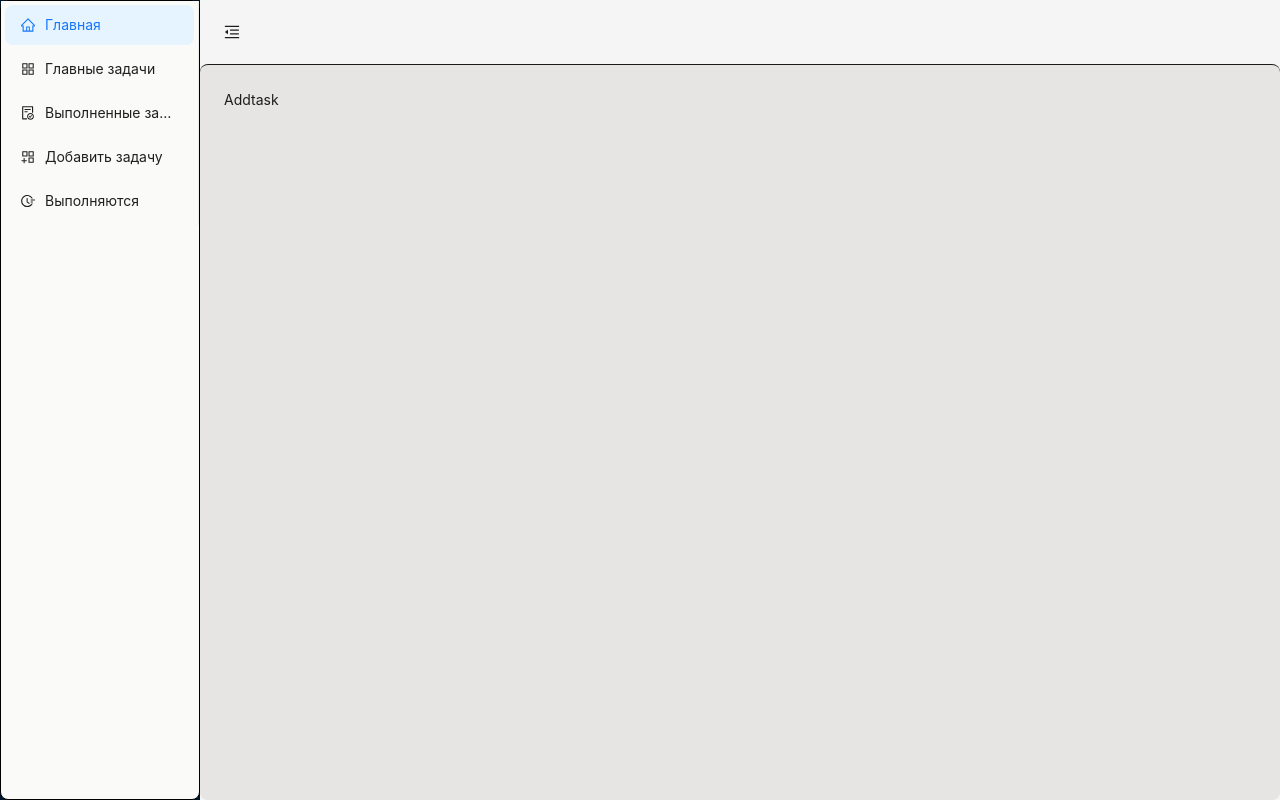
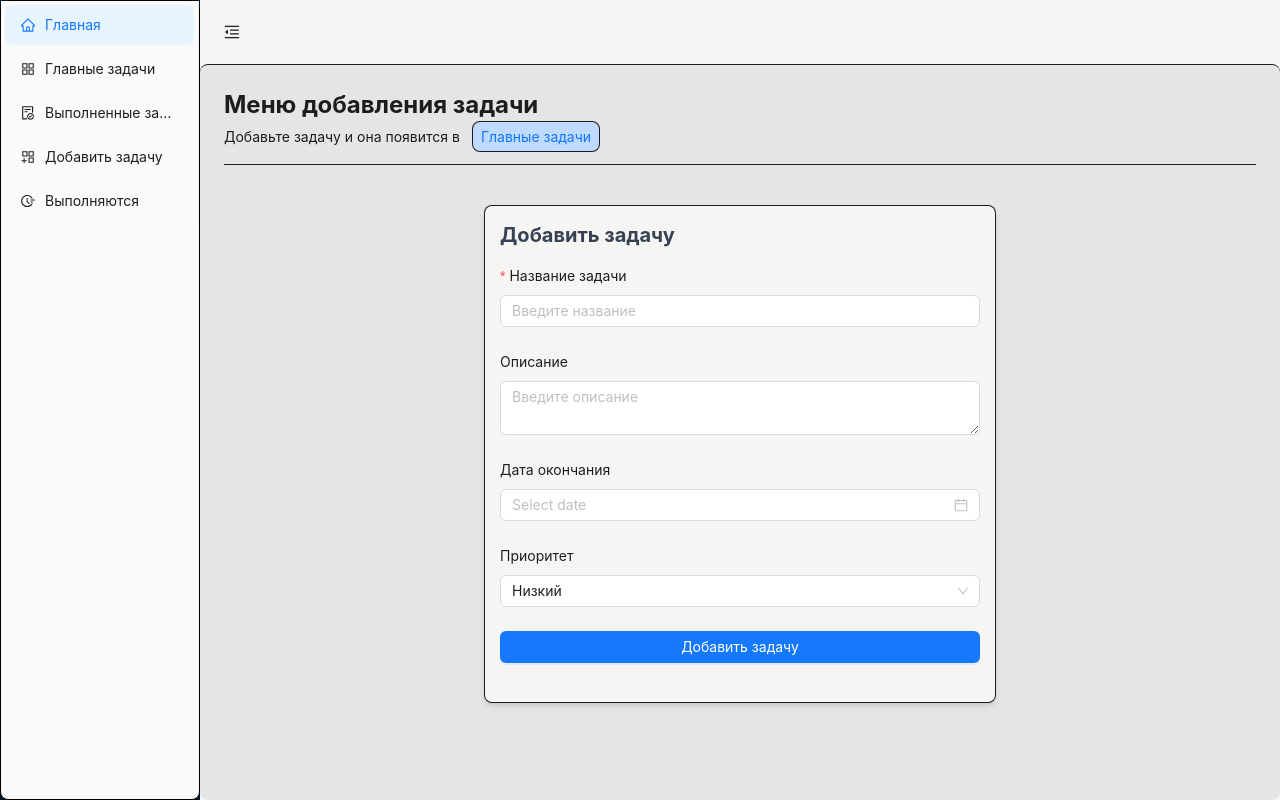
Before and after one commit to Ravil2/Task-manager, a React (Vite) app: page /add-task in a window 1280 px wide. Built offline with nearby package versions, Linux system fonts and the light colour scheme.

Commit message:
Добавил форму добавления задач

```diff
--- /dev/null
+++ b/src/components/AddTaskForm/AddTaskForm.jsx
@@ -0,0 +1,54 @@
+import React from "react";
+import { Form as AntForm, Input, Button, DatePicker, Select } from "antd";
+
+const AddTaskForm = () => {
+  const { Option } = Select;
+
+  return (
+    <>
+      <AntForm
+        layout="vertical"
+        className="bg-stone-100 rounded-lg shadow-md border"
+      >
+        <h2 className="text-xl font-bold mb-4 text-gray-700">
+          Добавить задачу
+        </h2>
+
+        <AntForm.Item
+          label="Название задачи"
+          name="title"
+          rules={[{ required: true, message: "Введите название задачи!" }]}
+        >
+          <Input placeholder="Введите название" className="border-gray-300" />
+        </AntForm.Item>
+
+        <AntForm.Item label="Описание" name="description">
+          <Input.TextArea
+            placeholder="Введите описание"
+            className="border-gray-300"
+          />
+        </AntForm.Item>
+
+        <AntForm.Item label="Дата окончания" name="dueDate">
+          <DatePicker className="w-full border-gray-300" />
+        </AntForm.Item>
+
+        <AntForm.Item label="Приоритет" name="priority">
+          <Select className="border-gray-300" defaultValue="low">
+            <Option value="low">Низкий</Option>
+            <Option value="medium">Средний</Option>
+            <Option value="high">Высокий</Option>
+          </Select>
+        </AntForm.Item>
+
+        <AntForm.Item>
+          <Button type="primary" htmlType="submit" className="w-full">
+            Добавить задачу
+          </Button>
+        </AntForm.Item>
+      </AntForm>
+    </>
+  );
+};
+
+export default AddTaskForm;
--- a/src/index.css
+++ b/src/index.css
@@ -15,3 +15,15 @@ body {
 .custom-sidebar {
   @apply bg-stone-50;
 }
+
+.link {
+  color: #000;
+}
+
+.link:hover {
+  color: #000;
+}
+
+.ant-form{
+  padding: 15px;
+}
--- a/src/pages/AddTask/AddTask.jsx
+++ b/src/pages/AddTask/AddTask.jsx
@@ -1,11 +1,29 @@
-import React from 'react'
+import React from "react";
+import { Link } from "react-router-dom";
+import Form from "../../components/AddTaskForm/AddTaskForm";
 
 const AddTask = () => {
   return (
-    <div>
-      Addtask
-    </div>
-  )
-}
+    <>
+      <div className="border-b pb-3">
+        <h1 className="text-xl sm:text-2xl font-bold">
+          Меню добавления задачи
+        </h1>
+        <p className="flex flex-wrap items-center gap-3">
+          Добавьте задачу и она появится в
+          <span className="bg-blue-200 border px-2 py-1 rounded-lg">
+            <Link to="/high-priority" className="text-black">
+              Главные задачи
+            </Link>
+          </span>
+        </p>
+      </div>
 
-export default AddTask
+      <div className="max-w-lg mx-auto mt-10">
+        <Form />
+      </div>
+    </>
+  );
+};
+
+export default AddTask;
```
